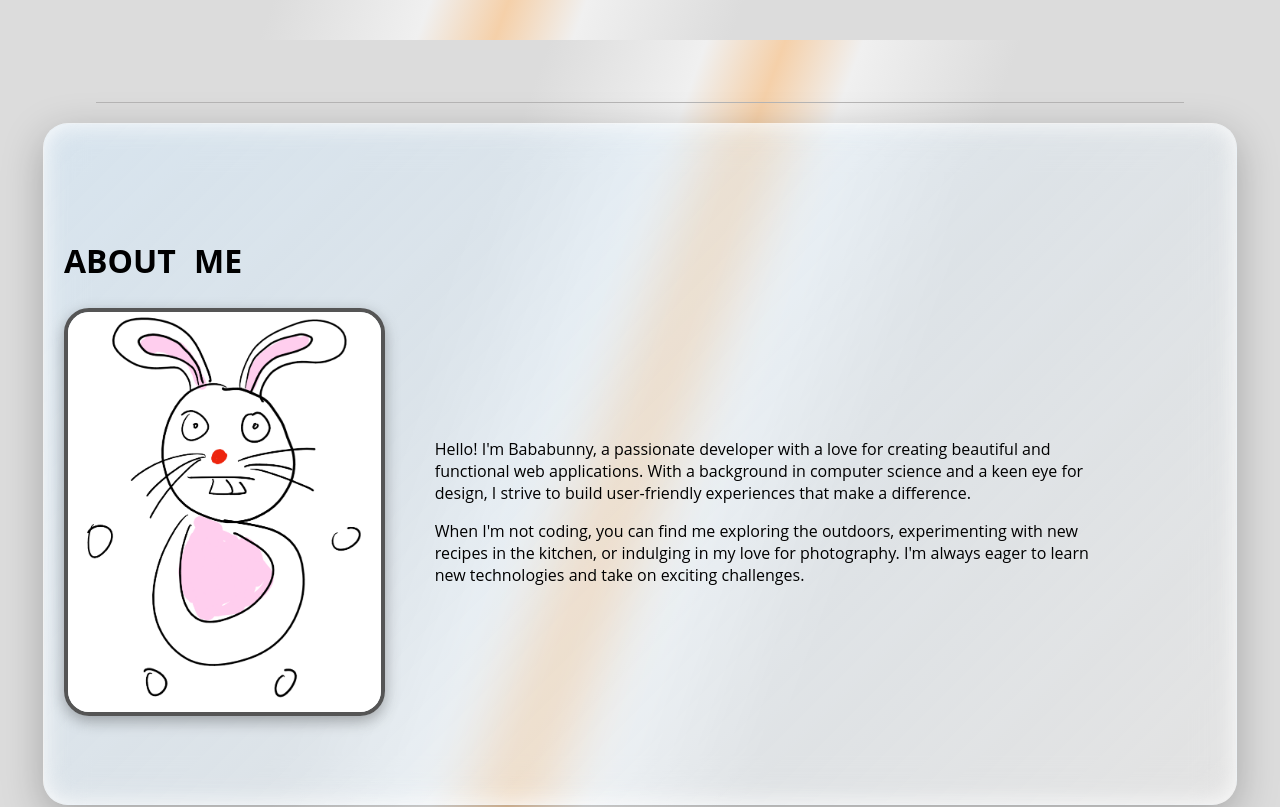
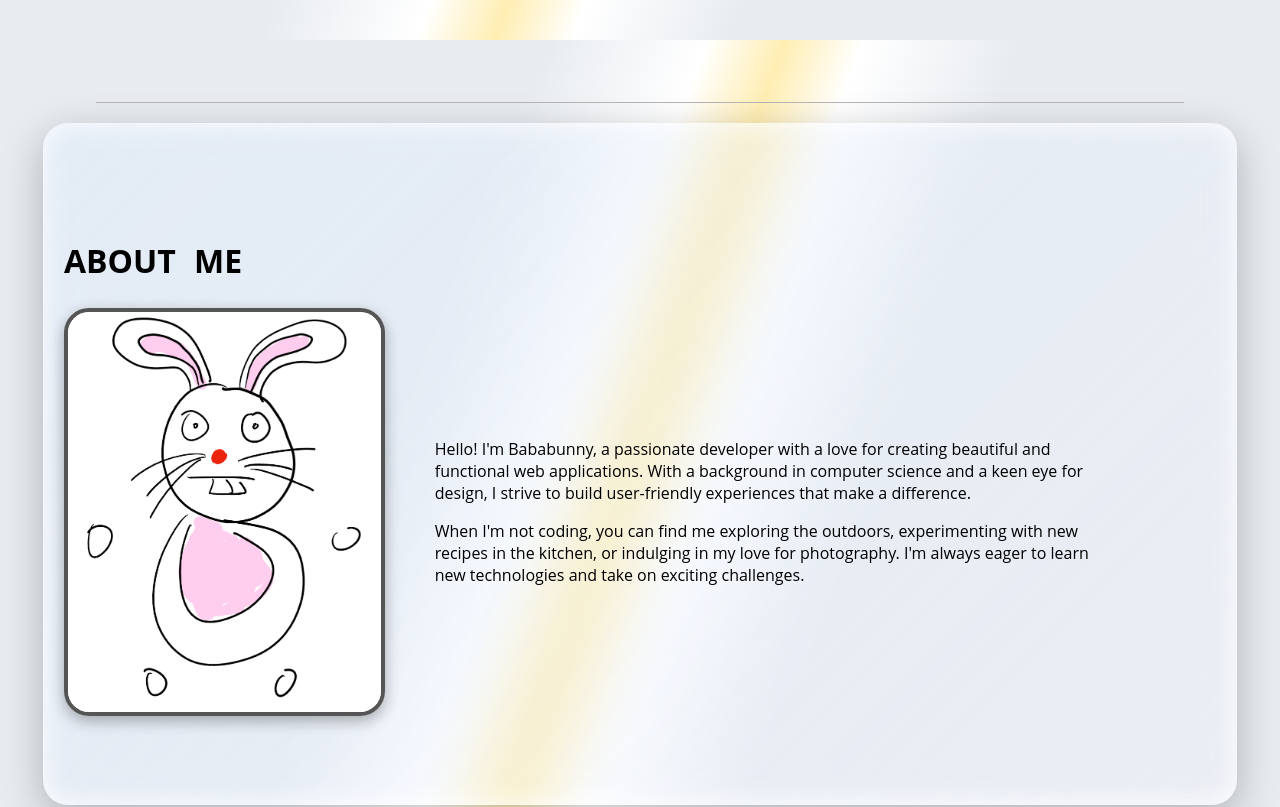
Before and after one commit to BaBaBunny/personal-website, a React (Vite) app in the folder personal-website/: page / in a window 1280 px wide. Shown: the part 760-1567 px from the top of the page. Built offline with nearby package versions, Linux system fonts and the light colour scheme.

Commit message:
revamp to shimmer and glass

```diff
--- a/personal-website/src/index.css
+++ b/personal-website/src/index.css
@@ -11,17 +11,15 @@ body {
 
   background: linear-gradient(
     110deg,
-    #dcdcdc 35%,  /* Darker Grey */
-    #f0f0f0 45%,  /* Light Grey */
-    #f5d0a9 50%,  /* Darker Champagne/Gold (More visible) */
-    #f0f0f0 55%,  /* Light Grey */
-    #dcdcdc 65%   /* Darker Grey */
+    #e8ecf1 35%,  /* "Silver Mist" (Cool, crisp, slightly blue-tinted gray) */
+    #ffffff 45%,  /* Pure White (Creates a "glow" around the beam) */
+    #ffeeb3 50%,  /* "Sunlight" (A lively, buttery gold - brighter than before) */
+    #ffffff 55%,  /* Pure White (Glow) */
+    #e8ecf1 65%   /* Back to Silver Mist */
   );
 
-  background-size: 500% 100%;
-
-  animation: shimmer 8s ease infinite;
-
+  background-size: 400% 100%;
+  animation: shimmer 8s linear infinite;
   background-attachment: fixed;
 }
 
@@ -79,8 +77,8 @@ body {
 .page-section {
   background: linear-gradient(
     135deg,
-    rgba(210, 235, 255, 0.5), /* Top-Left: Shiny & more opaque */
-    rgba(255, 255, 255, 0.2)  /* Bottom-Right: Clear & transparent */
+    rgba(220, 235, 255, 0.4), /* Top-Left: Shiny & more opaque */
+    rgba(245, 245, 255, 0.2)  /* Bottom-Right: Clear & transparent */
   );
   backdrop-filter: blur(20px); /* blurs things behind panel */
   border: 1px solid rgba(255, 255, 255, 0.5);
```
